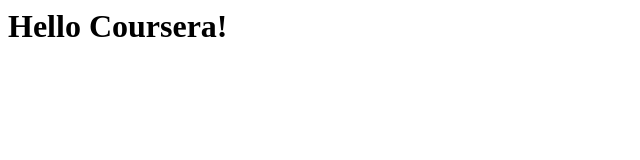
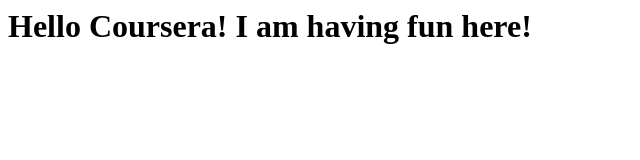
Before and after one commit to burhanuddin13/coursera-bmf, a plain HTML site: page site/index.html in a window 1280 px wide. Shown: the whole page, without its empty margins (0-640 px from the left). Drawn offline with Linux system fonts and the light colour scheme.

Commit message:
Little Changes

```diff
--- a/site/index.html
+++ b/site/index.html
@@ -5,6 +5,6 @@
         </title>
     </head>
     <body>
-        <h1>Hello Coursera!</h1>
+        <h1>Hello Coursera! I am having fun here!</h1>
     </body>
 </html>
```
